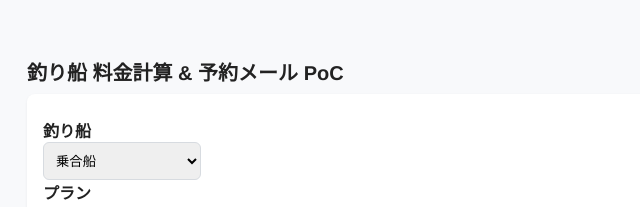
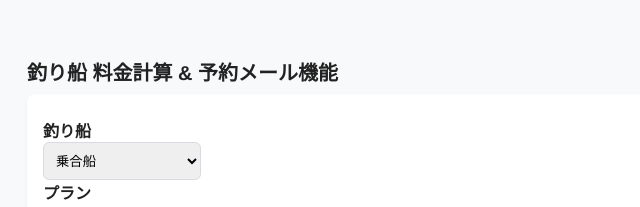
Before and after one commit to kotaokubo/boarding_fee_-calculater, a plain HTML site: page index.html in a window 1280 px wide. Shown: the top 207 px of the page, 163-803 px from the left. Drawn offline with Linux system fonts and the light colour scheme.

Commit message:
poc消す

```diff
--- a/index.html
+++ b/index.html
@@ -3,11 +3,11 @@
 <head>
   <meta charset="utf-8" />
   <meta name="viewport" content="width=device-width,initial-scale=1" />
-  <title>釣り船 料金計算 & 予約メール PoC</title>
+  <title>釣り船 料金計算 & 予約メール</title>
   <link rel="stylesheet" href="styles.css">
 </head>
 <body>
-  <h1>釣り船 料金計算 & 予約メール PoC</h1>
+  <h1>釣り船 料金計算 & 予約メール機能</h1>
   <div class="card">
     <div>
       <label for="tripType">釣り船</label>
```
